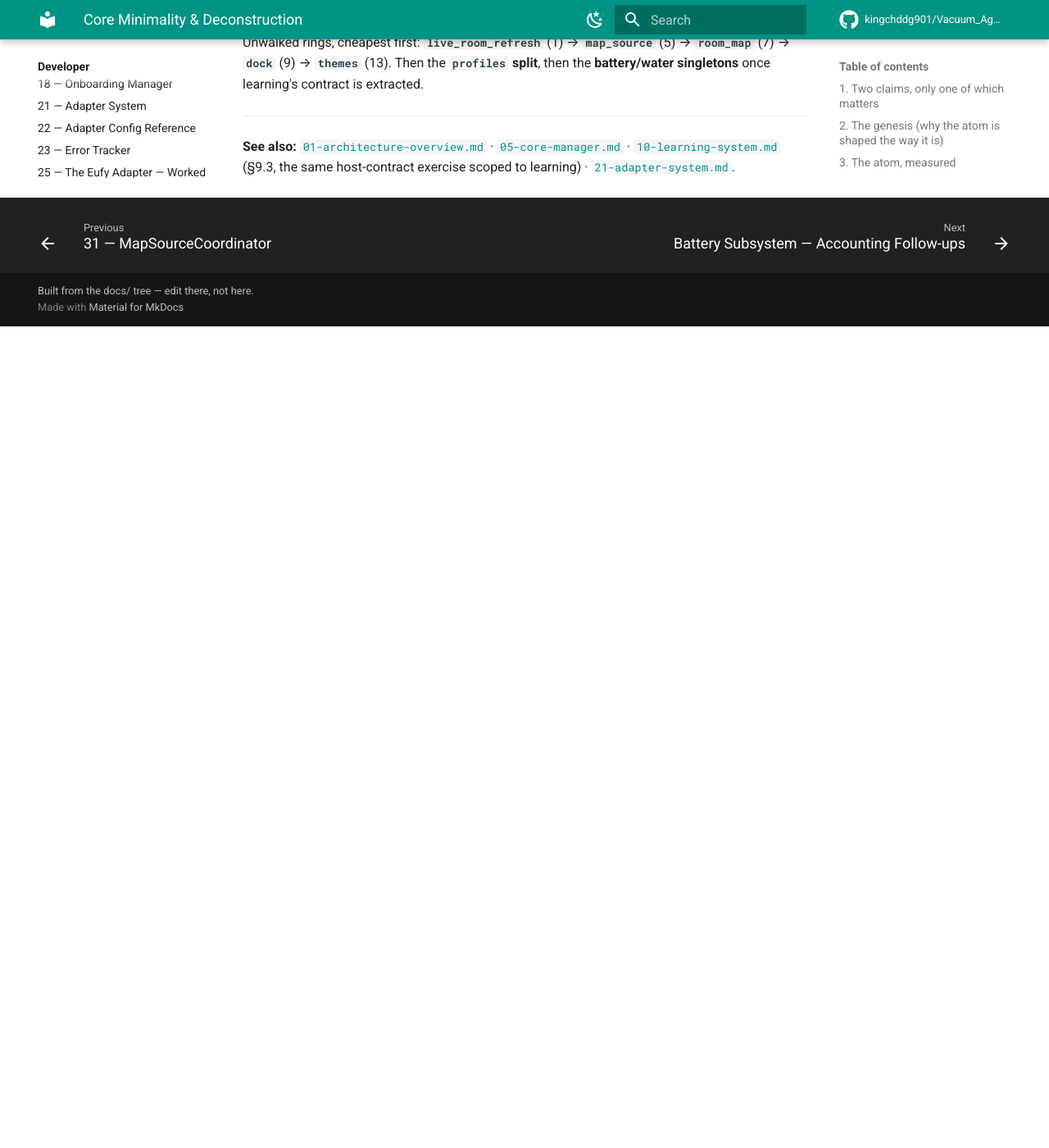
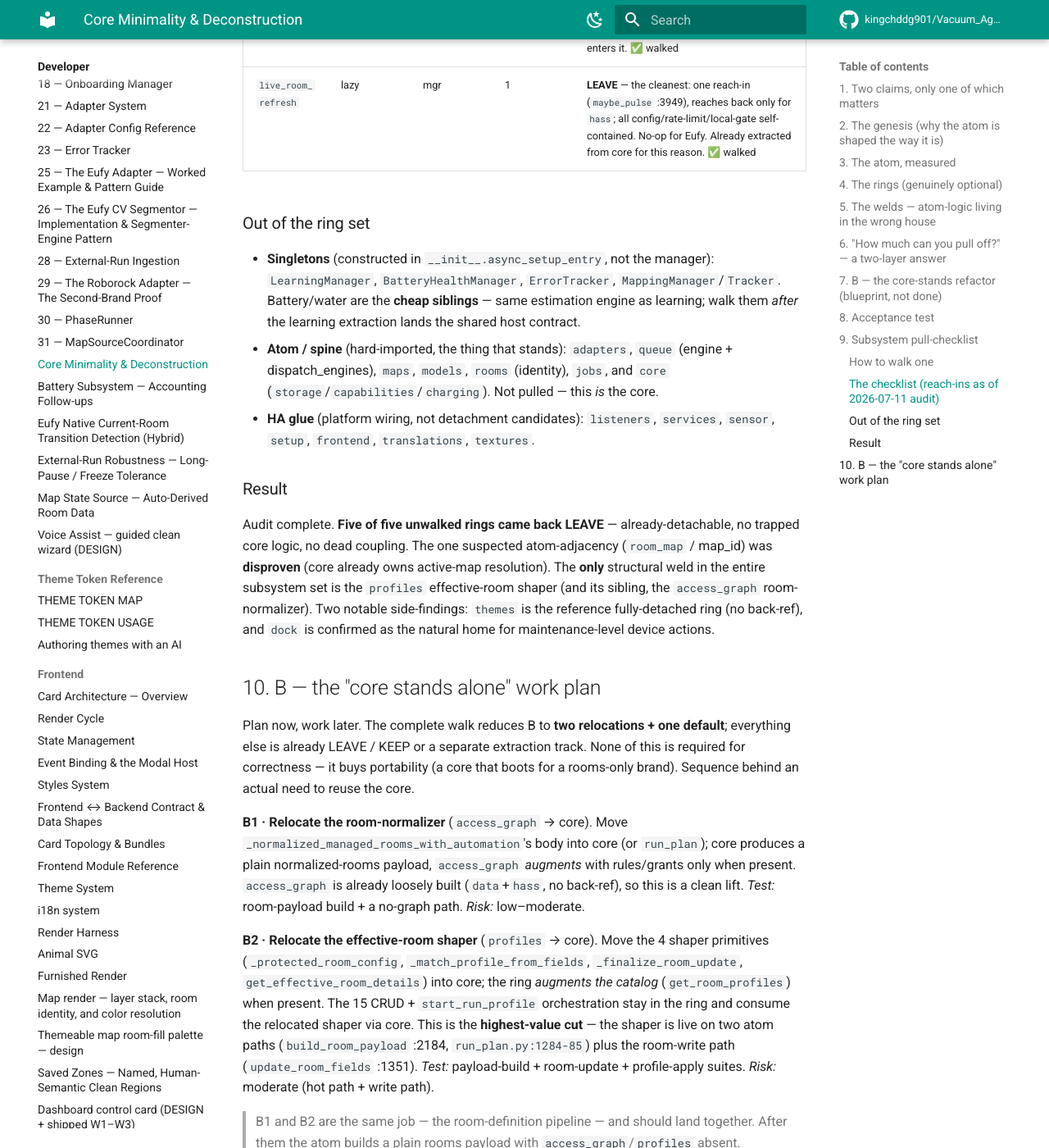
Before and after one commit to kingchddg901/Vacuum_Agent, an MkDocs documentation site: the page built from docs/dev/32-core-minimality-and-deconstruction.md, in a window 1280 px wide and 1400 px high, scrolled down 7526 px. Shown: the whole window at 82% size. Built offline with MkDocs 1.6.1 and Material for MkDocs 9.7.7, drawn with Linux system fonts in a browser that asks for light colours; comment, search, counter and statistics services are not loaded; before the commit the page ends 7924 px from its top, so only the background shows below that; some of the changed text lies outside the part shown.

Commit message:
docs(dev): complete the subsystem walk + add the B work plan (§10)
Walked the five remaining rings + the profiles split. Result is tidy: all five
came back LEAVE (already-detachable, no trapped core logic, no dead coupling).
The room_map atom-adjacency suspicion is DISPROVEN — core already owns active-map
resolution (_resolve_active_map_id -> pure get_active_map_id). Side-findings:
themes is the reference fully-detached ring (no manager back-ref), and dock is
confirmed the natural home for maintenance-level device actions.

The only structural weld in the whole subsystem set is the profiles effective-room
shaper (relocate 4: _protected_room_config/_match_profile_from_fields/
_finalize_room_update/get_effective_room_details; leave 16 CRUD+orchestration) and
its sibling the access_graph room-normalizer. Shaper confirmed live on TWO atom
paths + the room-write path.

New §10 "B work plan": the core-stands-alone refactor reduces to two relocations
(access_graph normalizer + profiles shaper, land together) + one default
(onboarding, mop-capability-gated, independent smallest-safe first cut), with
per-cut test/risk notes and the structural dumb-vac acceptance test. Learning
EXTRACT + dock feature-growth called out as separate tracks. Plan-now-work-later:
nothing here is required for correctness.

Docs-only; mkdocs --strict green.

Co-Authored-By: Claude Opus 4.8 (1M context) <noreply@anthropic.com>

```diff
--- a/docs/dev/32-core-minimality-and-deconstruction.md
+++ b/docs/dev/32-core-minimality-and-deconstruction.md
@@ -108,7 +108,7 @@ The experience would be miserable — no ETA, no live map, no upkeep, no learned
 
 ## 9. Subsystem pull-checklist
 
-The map above walked the room-clean path. This is the standing worklist for walking **every** manager-constructed subsystem the same way — a living checklist, not a finished audit.
+The map above walked the room-clean path. This section walks **every** manager-constructed subsystem the same way. As of the 2026-07-11 audit it is **complete** — every ring is classified, and the result is tidy: of 14 subsystems, most are already clean rings (**LEAVE**) or atom members (**KEEP**); the entire "core stands alone" refactor reduces to **two relocations + one default** (see §10).
 
 ### How to walk one
 
@@ -128,19 +128,19 @@ Signals to score it on: **import** (hard = spine candidate / lazy = ring candida
 | Subsystem | Imp | Ctor | Reach-ins | Verdict / status |
 |---|---|---|---|---|
 | `active_job` | lazy | mgr | 36 | **KEEP** — run tracking (paused-gate + live settings). Atom member. ✅ walked |
-| `profiles` | lazy | mgr | 20 | **SPLIT** — relocate the effective-room shaper (`_protected_room_config`/`_match_profile_from_fields`) to core; leave profile CRUD as a ring. ◑ partial |
-| `themes` | lazy | data | 13 | *unwalked* — presentation-only, owns `data["theme"]`, loose ctor. Hypothesis: clean detach. ⬜ **WALK** |
+| `profiles` | lazy | mgr | 20 | **SPLIT (relocate 4 / leave 16)** — relocate the effective-room shaper (`_protected_room_config` :1251, `_match_profile_from_fields` :1254, `_finalize_room_update` :1257, `get_effective_room_details` :1219) to core; leave 15 profile/run CRUD + `start_run_profile` orchestration as the ring. Shaper is live on **two** atom paths (`build_room_payload` :2184, `run_plan.py:1284-85`) + the room-write path. ✅ walked |
+| `themes` | lazy | data | 13 | **LEAVE** — the cleanest ring; **no manager back-ref at all** (ctor `data` only), owns `data["theme"]` + its own callback list. The reference for a fully detached ring. ✅ walked |
 | `access_graph` | lazy | data+hass | 12 | **RELOCATE** — `_normalized_managed_rooms_with_automation` (room-normalizer) belongs in core; graph augments with rules/grants. ✅ walked |
 | `run_plan` | lazy | mgr | 12 | **KEEP/absorb** — *is* the input pipeline for dispatch. Atom-adjacent. ✅ walked |
 | `external_run` (learning) | lazy | mgr | 12 | **EXTRACT** — mapped in §9.3; already `if … is None`-guarded; the portable one. ✅ walked |
-| `dock` | lazy | mgr | 9 | *unwalked* — device-action dispatch/gating; latent home for maintenance-level actions (self-clean/empty/descale). ⬜ **WALK** |
+| `dock` | lazy | mgr | 9 | **LEAVE** — clean ring; reaches back into core read-only to *gate* actions (capabilities/lifecycle/active-job). Confirmed **home for maintenance-level actions**: self-clean/empty/descale slot into its generic `action_buttons` map + a `supports_*` gate, no structural change. ✅ walked |
 | `maintenance` | lazy | mgr | 7 | **LEAVE** — dead import clipped (3dc2a06); now lazy-only, detachable. 7 live reach-ins are legit upkeep delegators. ✅ walked |
-| `room_map` | lazy | mgr | 7 | *unwalked* — room↔map association; may be atom-adjacent (map_id resolution) rather than a pure ring. ⬜ **WALK** |
+| `room_map` | lazy | mgr | 7 | **LEAVE** — atom-adjacency **disproven**: active-map resolution for the atom is already core-owned (`_resolve_active_map_id` :2712 → pure `rooms.room_discovery.get_active_map_id`). A discovery/save/reconcile CRUD ring; its heavy back-reach is core *plumbing*, no trapped logic. ✅ walked |
 | `onboarding` | lazy | data+hass | 6 | **DEFAULT** — self-satisfiable VA gate (floor type is VA-owned); not a structural weld. ✅ walked |
-| `map_source` | lazy | mgr | 5 | *unwalked* — provider segmentation + live-pose (live-map backdrop); off the room-clean path. Hypothesis: clean detach. ⬜ **WALK** |
+| `map_source` | lazy | mgr | 5 | **LEAVE** — live-map backdrop reader (provider segmentation + live-pose), off the room-clean path. Reaches back via **two deliberate shared seams** (`_map_state_source_cache`, `_resolve_live_map_image_entity`) — formalize as host contract, don't dissolve the ring. ✅ walked |
 | `dispatch` | lazy | mgr | 4 | **KEEP** — the caller; reads only adapter cfg + `hass`. Ring-free. ✅ walked |
 | `phase_runner` | lazy | mgr | 3 | **KEEP (conditional)** — needed only for strict-order / charge-step runs; atomic path never enters it. ✅ walked |
-| `live_room_refresh` | lazy | mgr | 1 | *unwalked* — Lever B live current-room refresh; one reach-in, nearly detached already. ⬜ **WALK (quick)** |
+| `live_room_refresh` | lazy | mgr | 1 | **LEAVE** — the cleanest: one reach-in (`maybe_pulse` :3949), reaches back only for `hass`; all config/rate-limit/local-gate self-contained. No-op for Eufy. Already extracted from core for this reason. ✅ walked |
 
 ### Out of the ring set
 
@@ -148,9 +148,30 @@ Signals to score it on: **import** (hard = spine candidate / lazy = ring candida
 - **Atom / spine** (hard-imported, the thing that stands): `adapters`, `queue` (engine + dispatch_engines), `maps`, `models`, `rooms` (identity), `jobs`, and `core` (`storage`/`capabilities`/`charging`). Not pulled — this *is* the core.
 - **HA glue** (platform wiring, not detachment candidates): `listeners`, `services`, `sensor`, `setup`, `frontend`, `translations`, `textures`.
 
-### Walk queue
+### Result
 
-Unwalked rings, cheapest first: **`live_room_refresh`** (1) → **`map_source`** (5) → **`room_map`** (7) → **`dock`** (9) → **`themes`** (13). Then the **`profiles` split**, then the **battery/water singletons** once learning's contract is extracted.
+Audit complete. **Five of five unwalked rings came back LEAVE** — already-detachable, no trapped core logic, no dead coupling. The one suspected atom-adjacency (`room_map` / map_id) was **disproven** (core already owns active-map resolution). The **only** structural weld in the entire subsystem set is the `profiles` effective-room shaper (and its sibling, the `access_graph` room-normalizer). Two notable side-findings: `themes` is the reference fully-detached ring (no back-ref), and `dock` is confirmed as the natural home for maintenance-level device actions.
+
+## 10. B — the "core stands alone" work plan
+
+Plan now, work later. The complete walk reduces B to **two relocations + one default**; everything else is already LEAVE / KEEP or a separate extraction track. None of this is required for correctness — it buys portability (a core that boots for a rooms-only brand). Sequence behind an actual need to reuse the core.
+
+**B1 · Relocate the room-normalizer** (`access_graph` → core).
+Move `_normalized_managed_rooms_with_automation`'s body into core (or `run_plan`); core produces a plain normalized-rooms payload, `access_graph` *augments* with rules/grants only when present. `access_graph` is already loosely built (`data`+`hass`, no back-ref), so this is a clean lift. *Test:* room-payload build + a no-graph path. *Risk:* low–moderate.
+
+**B2 · Relocate the effective-room shaper** (`profiles` → core).
+Move the 4 shaper primitives (`_protected_room_config`, `_match_profile_from_fields`, `_finalize_room_update`, `get_effective_room_details`) into core; the ring *augments the catalog* (`get_room_profiles`) when present. The 15 CRUD + `start_run_profile` orchestration stay in the ring and consume the relocated shaper via core. This is the **highest-value cut** — the shaper is live on two atom paths (`build_room_payload` :2184, `run_plan.py:1284-85`) plus the room-write path (`update_room_fields` :1351). *Test:* payload-build + room-update + profile-apply suites. *Risk:* moderate (hot path + write path).
+
+> B1 and B2 are the same job — the room-definition pipeline — and should land together. After them the atom builds a plain rooms payload with `access_graph`/`profiles` absent.
+
+**B3 · Default the onboarding gate** (independent, smallest/safest first cut).
+Auto-confirm a sensible floor-type default on room discovery; gate the *requirement* on **mop capability**. A non-mopping vac passes trivially (floor type is cosmetic for it); a mopping vac still confirms (don't mop a carpet). *Test:* the mop-safety regression path. *Risk:* behavior-flip on mopping vacs → capability-gated, wants a design pass.
+
+**Not B (separate tracks):**
+- **EXTRACT learning** behind its §9.3 host contract → `battery`/`water`/`bounds` fall out as cheap siblings on the shared engine.
+- **`dock` feature growth** — add self-clean/empty/descale as `action_buttons` entries + `supports_*` gates. Independent of B; the deconstruction just confirmed dock is the right home.
+
+**Acceptance (the dumb-vac test, structural):** after B1–B3, instantiate the manager with `access_graph`/`profiles`/`onboarding`/`learning`/`maps`/`maintenance` absent, fire one `room_clean` for a rooms-only brand, and reach the wire send at `dispatch/manager.py:84`. That is the genesis re-exposed — ALFRED, generalized to any adapter.
 
 ---
 
```
